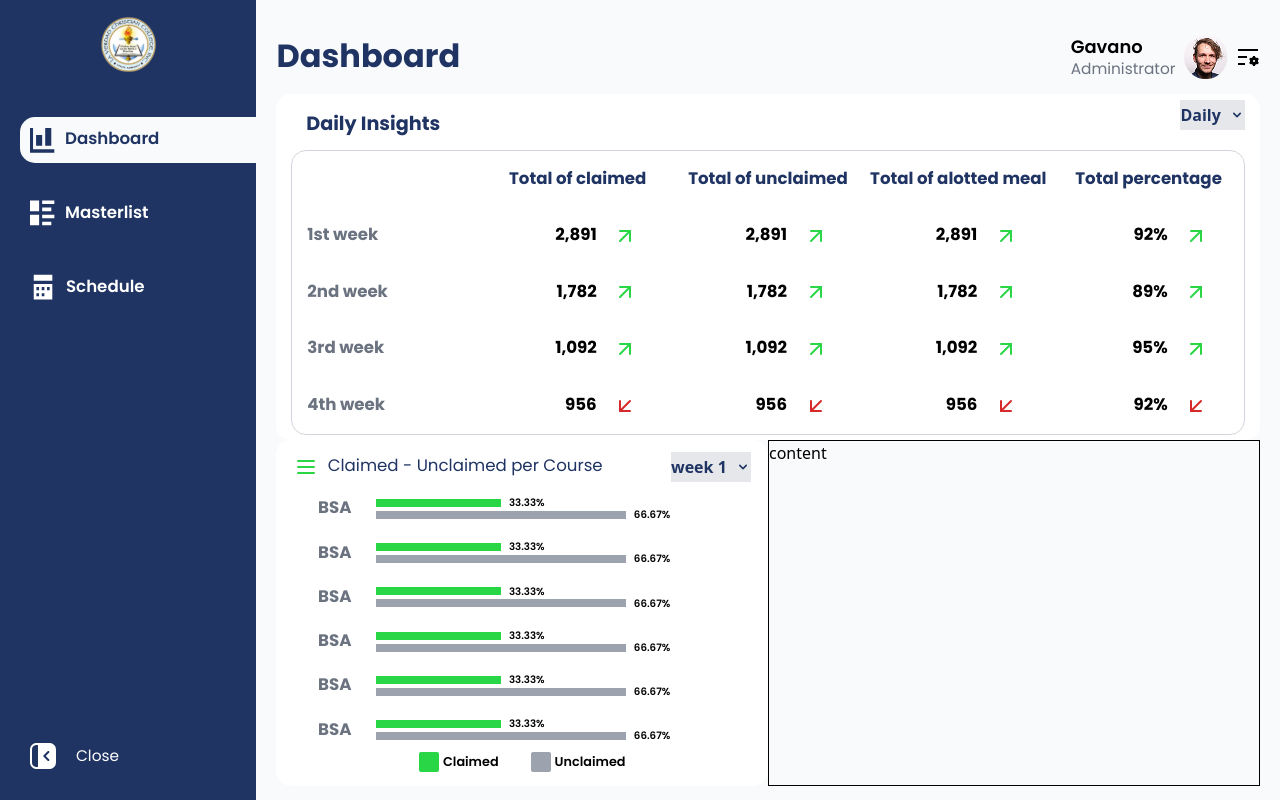
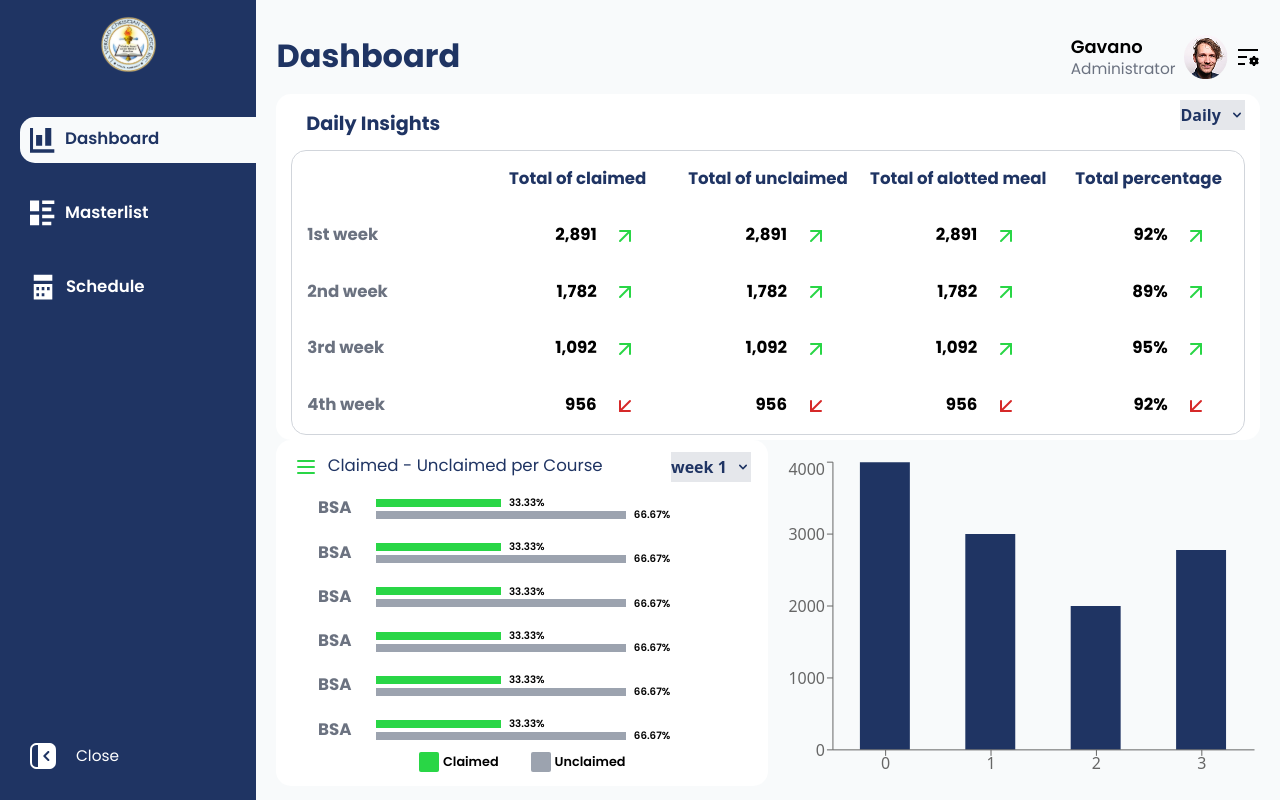
Before and after one commit to Fourthhy/free-lunch-eligibility-check, a React (Vite) app: page /dashboard in a window 1280 px wide. Built offline with nearby package versions, Linux system fonts and the light colour scheme.

Commit message:
Implementation: Dashboard Bar Chart

```diff
--- a/package.json
+++ b/package.json
@@ -16,7 +16,8 @@
     "react": "^19.0.0",
     "react-dom": "^19.0.0",
     "react-icons": "^5.5.0",
-    "react-router-dom": "^7.2.0"
+    "react-router-dom": "^7.2.0",
+    "recharts": "^2.15.2"
   },
   "devDependencies": {
     "@eslint/js": "^9.21.0",
--- a/src/pages/admin/DashboardData.jsx
+++ b/src/pages/admin/DashboardData.jsx
@@ -1,6 +1,8 @@
 import { Dropdown, DropdownItem, Progress } from "flowbite-react"
 import { ArrowUpRight, ArrowDownLeft, Menu } from "lucide-react"
 import { useState } from "react"
+
+import Chart from "./Dashboard_Components/BarChart"
 
 export default function DashboardData() {
 
@@ -361,7 +363,9 @@ export default function DashboardData() {
                                     </div>
                                 </div>
                             </div>
-                            <div className=" h-[100%] w-[100%] border-[1px] border-black">content</div>
+                            <div className=" h-[100%] w-[100%] flex items-end justify-center">
+                                <Chart />
+                            </div>
                         </div>
                     </div>
                 </div>
--- /dev/null
+++ b/src/pages/admin/Dashboard_Components/BarChart.jsx
@@ -0,0 +1,38 @@
+import React, { PureComponent } from 'react';
+import { BarChart, Bar, Rectangle, XAxis, YAxis, CartesianGrid, Tooltip, Legend, ResponsiveContainer } from 'recharts';
+
+const data = [
+    {
+        name: '0',
+        claimed: 4000,
+    },
+    {
+        name: '1',
+        claimed: 3000,
+    },
+    {
+        name: '2',
+        claimed: 2000,
+    },
+    {
+        name: '3',
+        claimed: 2780,
+    }
+];
+
+export default class Chart extends PureComponent {
+    static demoUrl = 'https://codesandbox.io/p/sandbox/tiny-bar-chart-xzyy8g';
+
+    render() {
+        return (
+            <ResponsiveContainer width="100%" height="95%">
+                <BarChart width={150} height={40} data={data}>
+                    <Bar dataKey="claimed" fill="#1F3463" barSize={50} />
+                    <Tooltip />
+                    <YAxis />
+                    <XAxis dataKey="name" />
+                </BarChart>
+            </ResponsiveContainer>
+        );
+    }
+}
```
Also changed, not shown: 1 other file (tests, documents, lock files or other folders).
